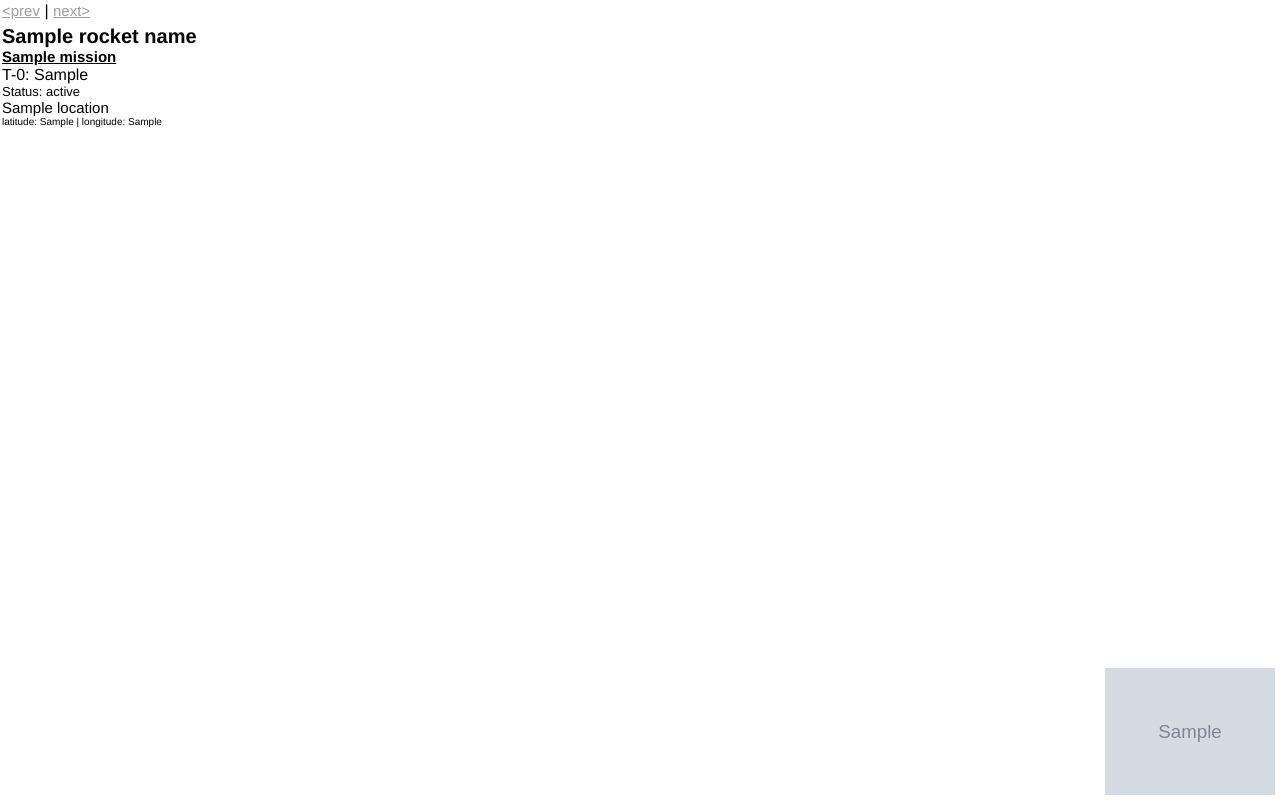
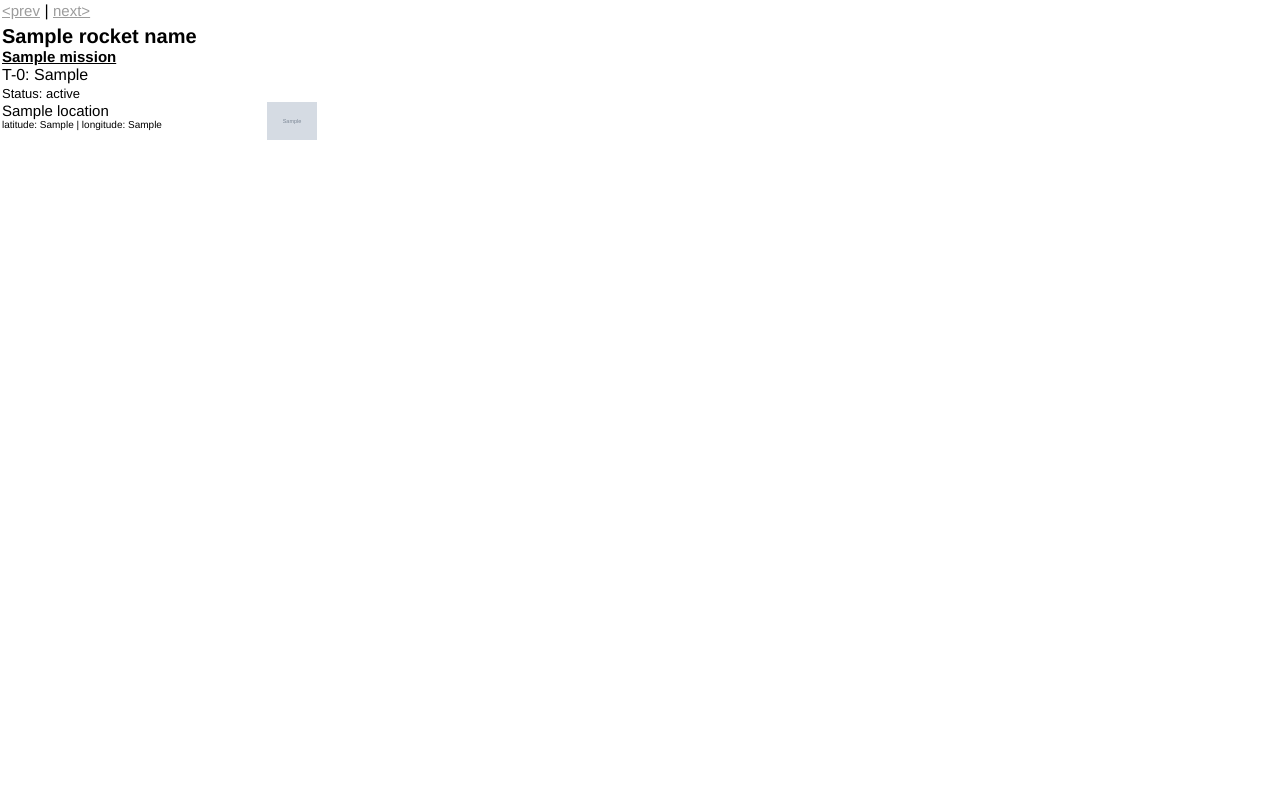
Before and after one commit to russwinch/rocket_launches, a Python web app: template launches/templates/launch.html in a window 1280 px wide. Run offline with Jinja, Linux system fonts and the light colour scheme; the template is opened without the code that fills it: most values are stand-ins (such as "Sample title", 1, 10 or a date in 2020); grey boxes marked "Sample" are stand-in pictures.

Commit message:
Image formatting on launch page. Add requirements.txt

```diff
--- a/launches/static/style.css
+++ b/launches/static/style.css
@@ -1,5 +1,6 @@
 body {
     width: 315px;
+    height: 235px;
     margin: 2px;
     font-family: Gotham, "Helvetica Neue", Helvetica, Arial, sans-serif;
 }
@@ -53,11 +54,15 @@ h1 {
     font-size: 10px;
 }
 
+#rocket-img {
+    float: right;
+    width:40%;
+}
 
-#rocket-img {
-    max-width: 170px;
-    max-height: 140px;
-    bottom: 5px;
-    right: 5px;
-    position: absolute;
+#rocket-img img {
 }
+
+#map-box {
+    float:left;
+    width:60%;
+}
--- a/launches/templates/launch.html
+++ b/launches/templates/launch.html
@@ -21,13 +21,18 @@
             {% endif %}
         </div>
         <div class="t0">T-0: {{ t0_local }}</div>
-        {% if rocket_img %}
-            <img id="rocket-img" src="{{ rocket_img }}">
+        <span class="t0"><span id="txt"></span></span>
+        <span id="status">Status: {{ status_desc }}</span>
+        <div id="lower">
+            <div id="map-box">
+                <div id="location">{{ location }}</div>
+                <div id="latlong">latitude: {{ pad_latitude }} | longitude: {{ pad_longitude }}</div>
+            </div>
+            {% if rocket_img %}
+            <div id="rocket-img">
+                <img id="rocket-img" src="{{ rocket_img }}">
+            </div>
+        </div>
         {% endif %}
-        <div class="t0"><span id="txt"></span></div>
-        <div id="status">Status: {{ status_desc }}</div>
-        <div id="location">{{ location }}</div>
-        <div id="latlong">latitude: {{ pad_latitude }} | longitude: {{
-            pad_longitude }}</div>
     </body>
 </html>
```
Also changed, not shown: requirements.txt (added, +11 -0 lines).
